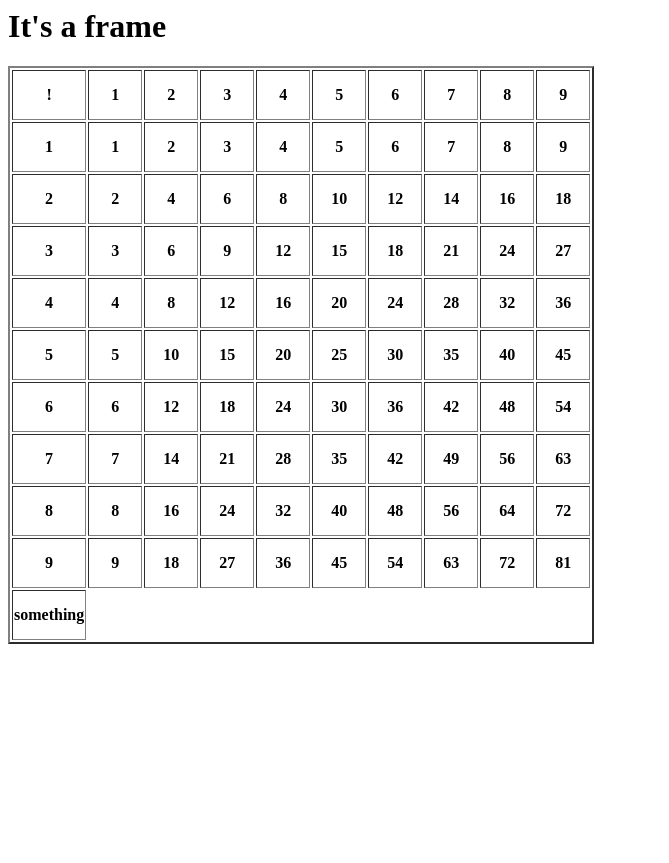
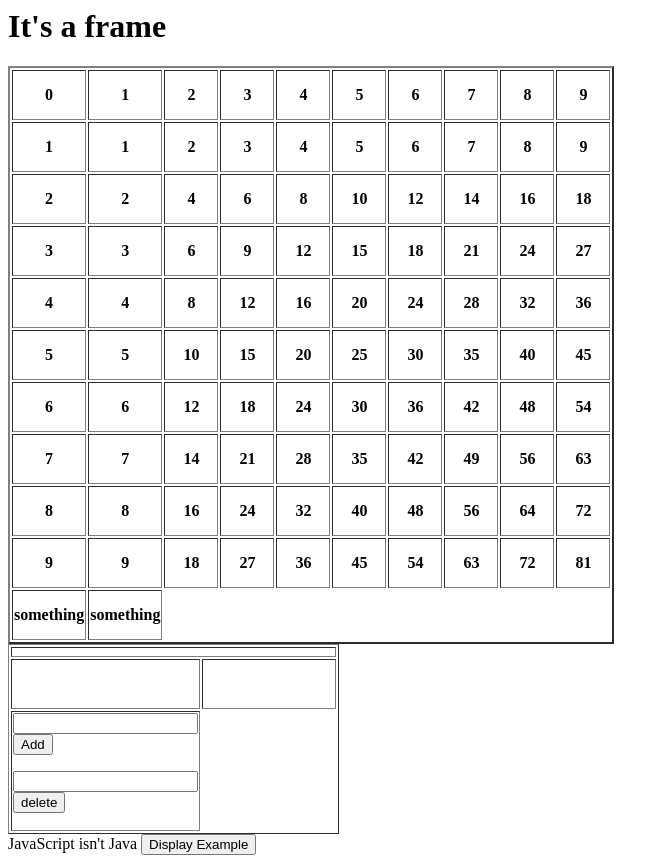
Before and after one commit to Manstrik/py3ve, a Django app: page /frame/ in a window 1280 px wide. Shown: the whole page, without its empty margins (0-669 px from the left). Before the commit the page ends 644 px from the top, so only its background shows below. Run offline with Django 3.2, Linux system fonts and the light colour scheme; tables that the repository leaves empty hold one stand-in row (values such as "Sample post"); lists and menus that the app fills with data are empty.

Commit message:
Теперь мы имеем связь с базой данных в index.html frame добавленны 2 кнопки - добавить и удалить значение PS удаление по id, добавление по значению
Подключены приложения add и delete соответственно

```diff
--- a/frame/models.py
+++ b/frame/models.py
@@ -1,4 +1,6 @@
 from django.db import models
+from django.core.validators import int_list_validator
+
 
 # Create your models here.
 
@@ -8,4 +10,5 @@
 class Frame(models.Model):
     # индекс - первичный уникальный ключ, по сути "номер" окошка
     # будет создан автоматически
-    window_height = models.IntegerField()  # просто создаём "табличку" в базе данных с полем названия переменной
+    window_height = models.IntegerField(default=50)
+    # просто создаём "табличку" в базе данных с полем названия переменной
--- a/frame/templates/resolution_frames/index.html
+++ b/frame/templates/resolution_frames/index.html
@@ -2,7 +2,7 @@
 <meta http-equiv="Content-Type" content="text/html" charset="utf-8">
 <table border="2">
     <tr>
-        <th width="50" height="50"> !
+        <th width="50" height="50"> 0
         </th>
         {% for raw in raws %}
         <th width="50" height="50"> {{raw}}
@@ -64,7 +64,41 @@
         </th>
     </tr>
     <th width="50" height="50"> {{something}}
+    <th width="50" height={{window.window_height}}> {{something}}
+        <!-- берётся из словаря context значение window[..] и обращается к переменной базы данных window_height -->
+</table>
 
+<table border="1">
+    <tr>
+        <td height="{{window_height}}"
+            width="200" colspan="2">
+        </td>
+    </tr>
+    <tr>
+        {% for wsize in wsizes %}
+        <td width="{{wsize}}" height="50">
+        </td>
+        {% endfor %}
+    </tr>
+    <tr>
+        <td>
+            <form action="{% url 'add' %}">
+                {% csrf_token %}
+                <input type="number" name="newheight"/>
+                <input type="submit" value="Add"/>
+            </form>
+            <form action="{% url 'delete' %}">
+                {% csrf_token %}
+                <input type="number" name="delete_item"/>
+                <input type="submit" value="delete"/>
+            </form>
+        </td>
+    </tr>
+</table>
 
+<script>
+    document.write('JavaScript isn\'t Java')
+</script>
 
-</table>
+<input type="button" oneclick="alert('Hey, remember to tell your friends about' + 'me')"
+       value="Display Example">
--- /dev/null
+++ b/frame/templates/resolution_frames/learning_javascript/Lesson3.js
@@ -0,0 +1,5 @@
+let message;
+message = 'Hello!'; // сохранить строку
+// console.log(message);
+
+alert(message); // показывает содержимое переменной
--- a/frame/urls.py
+++ b/frame/urls.py
@@ -1,4 +1,8 @@
 from . import views
 from django.urls import path
 
-urlpatterns = [path('', views.index, name='index')]
+urlpatterns = [
+    path('', views.index, name='index'),
+    path('add', views.add, name='add'),
+    path('delete', views.delete, name='delete')
+]
--- a/frame/views.py
+++ b/frame/views.py
@@ -8,17 +8,22 @@
 
 '\'строка\'' ' \' - экран '
 
+
 def index(request):
     template = loader.get_template('resolution_frames/index.html')
     windows = Frame.objects.all()
     for w in windows:
         os.sys.stderr.write('Window: %s' % w)
     context = {
+        #  Разобраться, как передавать шв шаблон из vew
+        #  объект окна и как там обращаться к его полям
         'window_height': windows[0].window_height,
+        'window': windows[0],
         'wsizes': [70, 130],
         'window_width': 100,
         'something': 'something',
         'raws': [1, 2, 3, 4, 5, 6, 7, 8, 9],
+        'values_keys': values,
         'values1': values[1],
         'values2': values[2],
         'values3': values[3],
@@ -29,7 +34,9 @@
         'values8': values[8],
         'values9': values[9],
     }
-    return HttpResponse(template.render(context))
+    # html = template.render(context)
+    return render(request, 'resolution_frames/index.html', context)
+
 
 def making_numbers():
     raws_and_cols = 9
@@ -39,6 +46,7 @@
         all_numbers.append(i)
     return all_numbers
 
+
 def making_table():
     all_numbers = making_numbers()
     table = {}
@@ -46,9 +54,43 @@
         table[i] = []
         table[i].append(i)
         for j in all_numbers:
-            table[i].append(i*j)
+            table[i].append(i * j)
     print(table)
     return table
+
+
 values = making_table()
 
+
+def add(request):
+    newheight = None
+    if request.method == 'POST':
+        if 'newheight' in request.POST:
+            newheight = request.POST['newheight'] # записываем значение в переменную
+    elif request.method == 'GET': # присваиваем значение в строке браузера
+        newheight = request.GET['newheight']
+    if newheight is not None: # сохраняем в базу значение
+        f = Frame(
+            window_height=int(newheight)
+        )
+        f.save()
+    return HttpResponse("<p>Получили и создали окно: %s<p>" % (
+        request.GET['newheight']
+    ))
+
+
+def delete(request):
+    delete_item = None
+    if request.method == "POST":
+        delete_item = request.POST['delete_item']
+    elif request.method == 'GET':
+        delete_item = request.GET['delete_item']
+        Frame.objects.filter(id=delete_item).delete()
+        # подключаемся к классу унаследовавшему команды джанго и базы данных
+        return HttpResponse('<p>Значение удалено - %s<p>' % (
+                            request.GET['delete_item']))
+
+
+
+
 # Create your views here.
--- a/wcity/settings.py
+++ b/wcity/settings.py
@@ -26,7 +26,7 @@
 # SECURITY WARNING: don't run with debug turned on in production!
 DEBUG = True
 
-ALLOWED_HOSTS = ["0.0.0.0", "127.0.0.1"]
+ALLOWED_HOSTS = ["0.0.0.0", "127.0.0.1", "wwww.dude.com"]
 
 
 # Application definition
```
Lines whose indentation alone changed are shown as unchanged.
